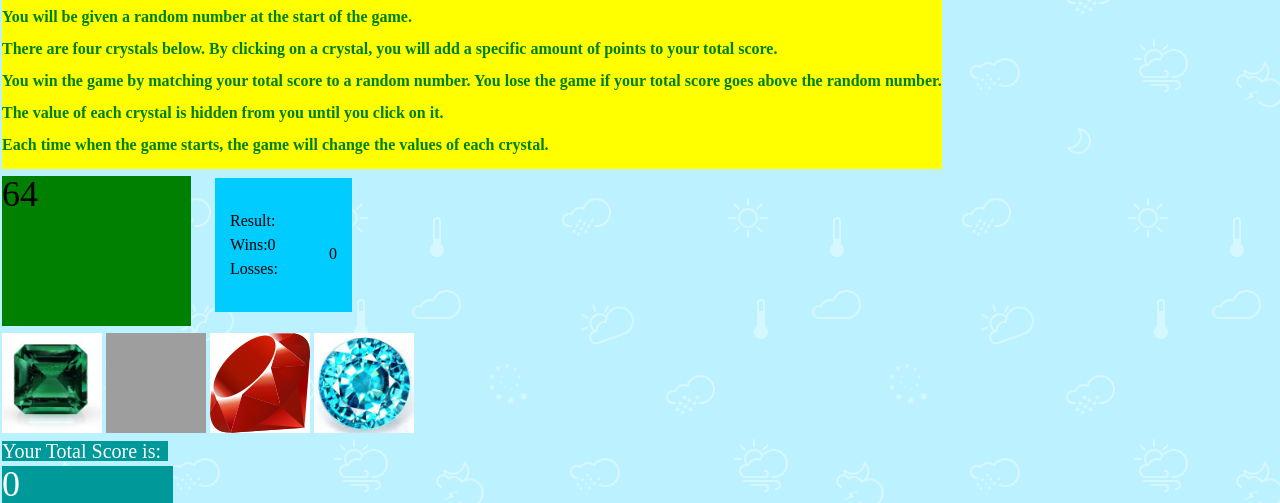
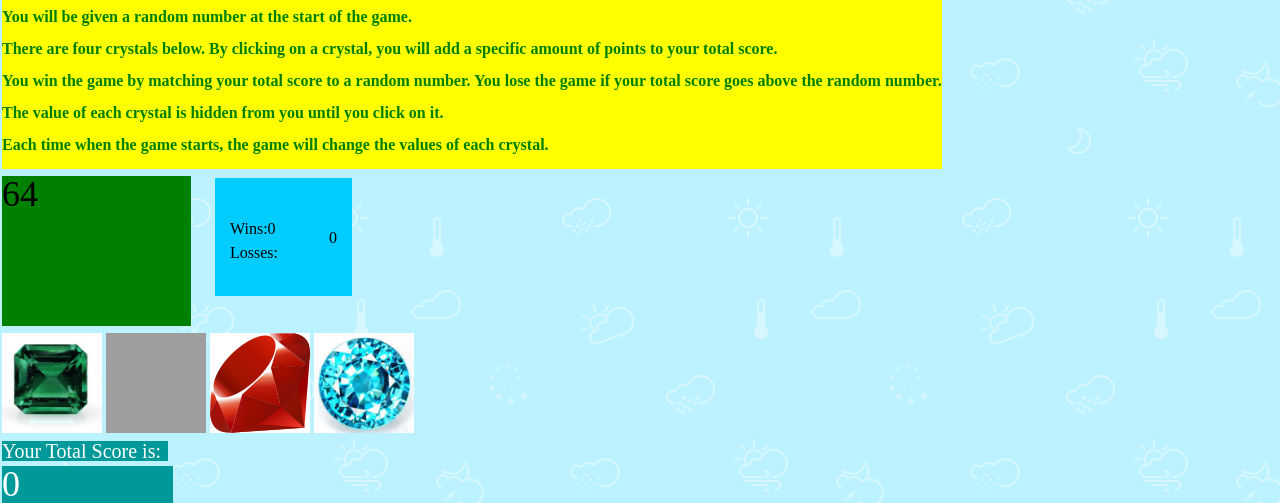
Before and after one commit to jjthom87/week-4-game, a PHP site: page / in a window 1280 px wide. Shown: the part 126-629 px from the top of the page. Run offline with PHP 8.4, Linux system fonts and the light colour scheme; grey boxes are pictures that could not be loaded.

Commit message:
adjusting results

```diff
--- a/css/style.css
+++ b/css/style.css
@@ -85,7 +85,6 @@
     }
     #end{
       position: absolute;
-      margin-left: 50px;
       margin-top: -16px;
     }
 
--- a/index.html
+++ b/index.html
@@ -16,7 +16,7 @@
 <div class = "here">
     <p id = "numb"><span id="number"></span></p>
   <div class = "there">
-    <p id = "one">Result: <span id= "end"></span></p>
+    <p id = "one"><span id= "end"></span></p>
     <p id = "two">Wins: <span id="winz">0</span></p>
     <p id = "three">Losses: <span id="lossez">0</span></p>
   </div>
--- a/javascript/game.js
+++ b/javascript/game.js
@@ -42,12 +42,12 @@
       if (counter > numberToGuess) {
         losses++;
         $('#lossez').html(losses);
-        $('#end').html("You Lose").fadeIn(750).fadeOut(750);
+        $('#end').html("You Lose").fadeIn(1000).fadeOut(1000);
         reset();
       } else if (counter == numberToGuess) {
         wins++;
         $('#winz').html(wins);
-        $('#end').html("You Win").fadeIn(750).fadeOut(750);
+        $('#end').html("You Win").fadeIn(1000).fadeOut(1000);
         reset();
       };
 
```
